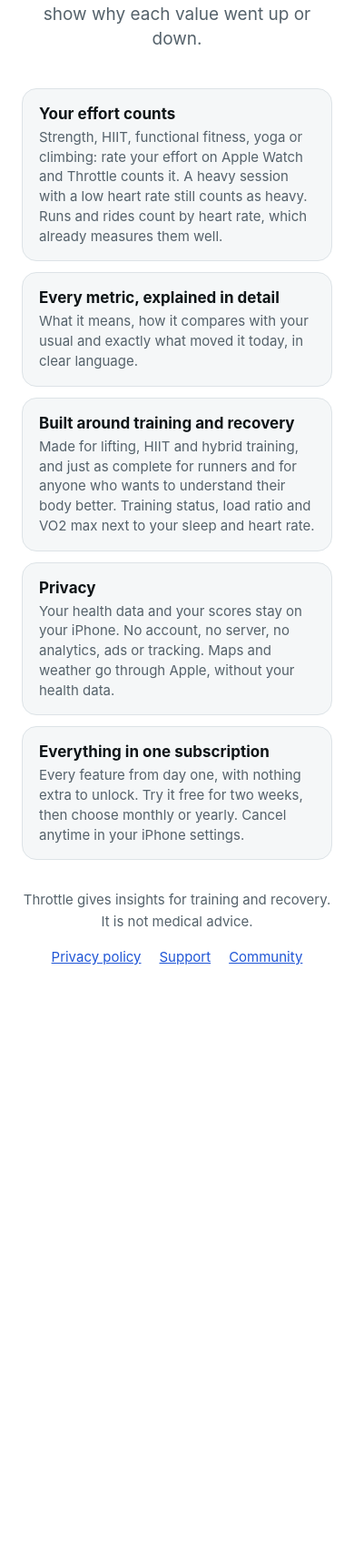
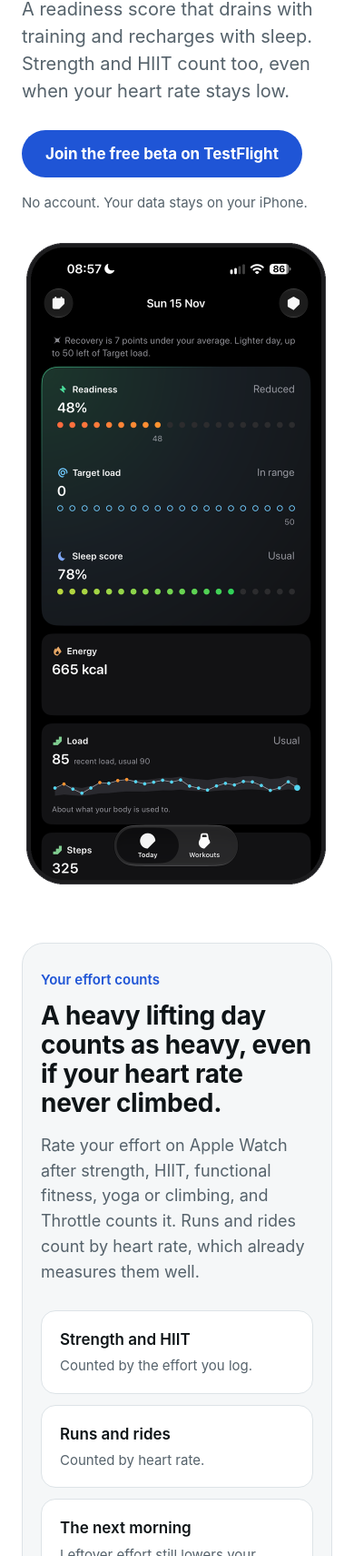
Before and after one commit to Throttle-Health/Throttle-Site, a plain HTML site: page index.html in a window 390 px wide. Shown: the part 290-2000 px from the top of the page at 91% size. Before the commit the page ends 1401 px from the top, so only its background shows below. Drawn offline with Linux system fonts and the light colour scheme.

Commit message:
Homepage: screenshots, effort section and public beta call to action
Co-Authored-By: Claude Opus 5.5 <noreply@anthropic.com>
Claude-Session: https://claude.ai/code/session_01QmMcUrXMrtnSpjMBYwgFiF

```diff
--- a/assets/site.css
+++ b/assets/site.css
@@ -231,3 +231,206 @@ footer {
   justify-content: center;
   margin-top: 16px;
 }
+
+/* Homepage with screenshots (beta) */
+.page-wide {
+  max-width: 1080px;
+}
+
+.home .hero-split h1 {
+  font-size: 48px;
+  line-height: 1.08;
+}
+
+.eyebrow {
+  margin: 0 0 12px;
+  color: var(--link);
+  font-size: 15px;
+  font-weight: 600;
+}
+
+.split {
+  display: flex;
+  flex-wrap: wrap;
+  align-items: center;
+  gap: 48px;
+  margin-bottom: 88px;
+}
+
+.split-reverse {
+  flex-wrap: wrap-reverse;
+}
+
+.split-text {
+  flex: 1 1 420px;
+  min-width: 0;
+}
+
+.split-media {
+  flex: 0 1 340px;
+  min-width: 0;
+  display: flex;
+  justify-content: center;
+}
+
+.screen {
+  width: 100%;
+  max-width: 330px;
+  height: auto;
+}
+
+.hero-split .lead {
+  max-width: 520px;
+  margin: 0 0 28px;
+  color: var(--secondary);
+  font-size: 20px;
+  line-height: 1.5;
+}
+
+.cta-row {
+  display: flex;
+  flex-wrap: wrap;
+  align-items: center;
+  gap: 16px;
+}
+
+.cta-note,
+.muted {
+  color: var(--secondary);
+}
+
+.cta-note {
+  font-size: 15px;
+}
+
+.button {
+  display: inline-flex;
+  align-items: center;
+  min-height: 52px;
+  padding: 0 26px;
+  border-radius: 999px;
+  background: var(--link);
+  color: var(--background);
+  font-weight: 700;
+  text-decoration: none;
+}
+
+.button:hover {
+  opacity: 0.9;
+}
+
+.panel {
+  margin-bottom: 88px;
+  padding: 44px;
+  border: 1px solid var(--line);
+  border-radius: 24px;
+  background: var(--card);
+}
+
+.section-title {
+  margin: 0 0 16px;
+  max-width: 720px;
+  font-size: 34px;
+  line-height: 1.15;
+  letter-spacing: -0.01em;
+}
+
+.section-lead {
+  max-width: 680px;
+  margin: 0 0 28px;
+  color: var(--secondary);
+  font-size: 18px;
+}
+
+.mini-cards {
+  display: grid;
+  grid-template-columns: repeat(auto-fit, minmax(200px, 1fr));
+  gap: 12px;
+}
+
+.mini-card {
+  padding: 18px 20px;
+  border: 1px solid var(--line);
+  border-radius: 16px;
+  background: var(--background);
+}
+
+.mini-card p {
+  margin: 0;
+  color: var(--secondary);
+  font-size: 15px;
+}
+
+.mini-card .mini-title {
+  margin-bottom: 4px;
+  color: var(--text);
+  font-size: 17px;
+  font-weight: 600;
+}
+
+.quote {
+  margin: 0 0 20px;
+  padding: 18px 20px;
+  border: 1px solid var(--line);
+  border-radius: 16px;
+  background: var(--card);
+  font-size: 18px;
+}
+
+.breakdown {
+  margin-bottom: 20px;
+  border: 1px solid var(--line);
+  border-radius: 16px;
+  overflow: hidden;
+}
+
+.breakdown div {
+  display: flex;
+  justify-content: space-between;
+  gap: 16px;
+  padding: 13px 20px;
+  border-bottom: 1px solid var(--line);
+}
+
+.breakdown div:last-child {
+  border-bottom: 0;
+}
+
+.home .cards {
+  margin-bottom: 88px;
+}
+
+.beta {
+  text-align: center;
+}
+
+.beta .section-title,
+.beta .section-lead {
+  margin-left: auto;
+  margin-right: auto;
+}
+
+.beta-note {
+  margin: 16px 0 0;
+  color: var(--secondary);
+  font-size: 15px;
+}
+
+@media (max-width: 480px) {
+  .home .hero-split h1 {
+    font-size: 34px;
+  }
+
+  .section-title {
+    font-size: 28px;
+  }
+
+  .panel {
+    padding: 28px 20px;
+  }
+
+  .split {
+    gap: 32px;
+    margin-bottom: 64px;
+  }
+}
--- a/index.html
+++ b/index.html
@@ -4,13 +4,13 @@
   <meta charset="utf-8">
   <meta name="viewport" content="width=device-width, initial-scale=1">
   <title>Throttle - Health &amp; Training</title>
-  <meta name="description" content="Recovery and training for iPhone and Apple Watch that counts the effort you log and shows why each value went up or down. Your health data stays on your iPhone.">
+  <meta name="description" content="Recovery and training for iPhone and Apple Watch. A readiness score that drains with training and recharges with sleep, and counts strength and HIIT even when your heart rate stays low. Your health data stays on your iPhone.">
   <link rel="icon" href="assets/favicon.svg" type="image/svg+xml">
   <link rel="apple-touch-icon" href="assets/apple-touch-icon.png">
   <link rel="stylesheet" href="assets/site.css">
 </head>
 <body class="home">
-  <div class="page">
+  <div class="page page-wide">
     <header>
       <a href="./" aria-label="Throttle home" class="brand">
         <img class="brand-icon" src="assets/throttle-icon.svg" alt="">
@@ -20,33 +20,75 @@
     </header>
 
     <main>
-      <div class="hero">
-        <h1>Recovery and training for Apple Watch.</h1>
-        <p class="lead">Readiness, Target load and Sleep score for iPhone and Apple Watch that count the effort you log, and show why each value went up or down.</p>
-      </div>
+      <section class="split hero-split">
+        <div class="split-text">
+          <p class="eyebrow">iPhone and Apple Watch · Public beta</p>
+          <h1>Recovery and training for Apple Watch.</h1>
+          <p class="lead">A readiness score that drains with training and recharges with sleep. Strength and HIIT count too, even when your heart rate stays low.</p>
+          <div class="cta-row">
+            <a class="button" href="TESTFLIGHT_LINK">Join the free beta on TestFlight</a>
+            <span class="cta-note">No account. Your data stays on your iPhone.</span>
+          </div>
+        </div>
+        <div class="split-media">
+          <img class="screen" src="assets/screen-today.png" width="660" height="1410" alt="Throttle Today screen with Readiness 48%, Target load and Sleep score 78%">
+        </div>
+      </section>
+
+      <section class="panel">
+        <p class="eyebrow">Your effort counts</p>
+        <h2 class="section-title">A heavy lifting day counts as heavy, even if your heart rate never climbed.</h2>
+        <p class="section-lead">Rate your effort on Apple Watch after strength, HIIT, functional fitness, yoga or climbing, and Throttle counts it. Runs and rides count by heart rate, which already measures them well.</p>
+        <div class="mini-cards">
+          <div class="mini-card">
+            <p class="mini-title">Strength and HIIT</p>
+            <p>Counted by the effort you log.</p>
+          </div>
+          <div class="mini-card">
+            <p class="mini-title">Runs and rides</p>
+            <p>Counted by heart rate.</p>
+          </div>
+          <div class="mini-card">
+            <p class="mini-title">The next morning</p>
+            <p>Leftover effort still lowers your readiness.</p>
+          </div>
+        </div>
+      </section>
+
+      <section class="split split-reverse">
+        <div class="split-media">
+          <img class="screen" src="assets/screen-readiness.png" width="660" height="1410" alt="Throttle Readiness screen: this morning 48, Recovery +66, Leftover effort −18" loading="lazy">
+        </div>
+        <div class="split-text">
+          <p class="eyebrow">It tells you why</p>
+          <h2 class="section-title">No mystery numbers.</h2>
+          <p class="quote">“Recovery is 7 points under your average. Lighter day, up to 50 left of Target load.”</p>
+          <div class="breakdown">
+            <div><span class="muted">This morning</span><strong>48</strong></div>
+            <div><span>Recovery</span><strong>+66</strong></div>
+            <div><span>Leftover effort <span class="muted">(yesterday's session)</span></span><strong>−18</strong></div>
+          </div>
+          <p class="muted">Every score shows what moved it, how it compares with your usual, and what that means for today.</p>
+        </div>
+      </section>
 
       <div class="cards">
-        <section class="card">
-          <h2>Your effort counts</h2>
-          <p>Strength, HIIT, functional fitness, yoga or climbing: rate your effort on Apple Watch and Throttle counts it. A heavy session with a low heart rate still counts as heavy. Runs and rides count by heart rate, which already measures them well.</p>
-        </section>
-        <section class="card">
-          <h2>Every metric, explained in detail</h2>
-          <p>What it means, how it compares with your usual and exactly what moved it today, in clear language.</p>
-        </section>
         <section class="card">
           <h2>Built around training and recovery</h2>
           <p>Made for lifting, HIIT and hybrid training, and just as complete for runners and for anyone who wants to understand their body better. Training status, load ratio and VO2 max next to your sleep and heart rate.</p>
         </section>
         <section class="card">
-          <h2>Privacy</h2>
+          <h2>Private by design</h2>
           <p>Your health data and your scores stay on your iPhone. No account, no server, no analytics, ads or tracking. Maps and weather go through Apple, without your health data.</p>
         </section>
-        <section class="card">
-          <h2>Everything in one subscription</h2>
-          <p>Every feature from day one, with nothing extra to unlock. Try it free for two weeks, then choose monthly or yearly. Cancel anytime in your iPhone settings.</p>
-        </section>
       </div>
+
+      <section class="panel beta" id="beta">
+        <h2 class="section-title">Free during the beta.</h2>
+        <p class="section-lead">Beta testers get 3 months free when Throttle launches on the App Store. Needs an iPhone and an Apple Watch.</p>
+        <a class="button" href="TESTFLIGHT_LINK">Join the free beta on TestFlight</a>
+        <p class="beta-note">Feedback and updates in <a href="https://www.reddit.com/r/ThrottleHealth/">r/ThrottleHealth</a></p>
+      </section>
 
       <p class="note">Throttle gives insights for training and recovery. It is not medical advice.</p>
     </main>
```
Also changed, not shown: assets/screen-readiness.png (added), assets/screen-today.png (added).
